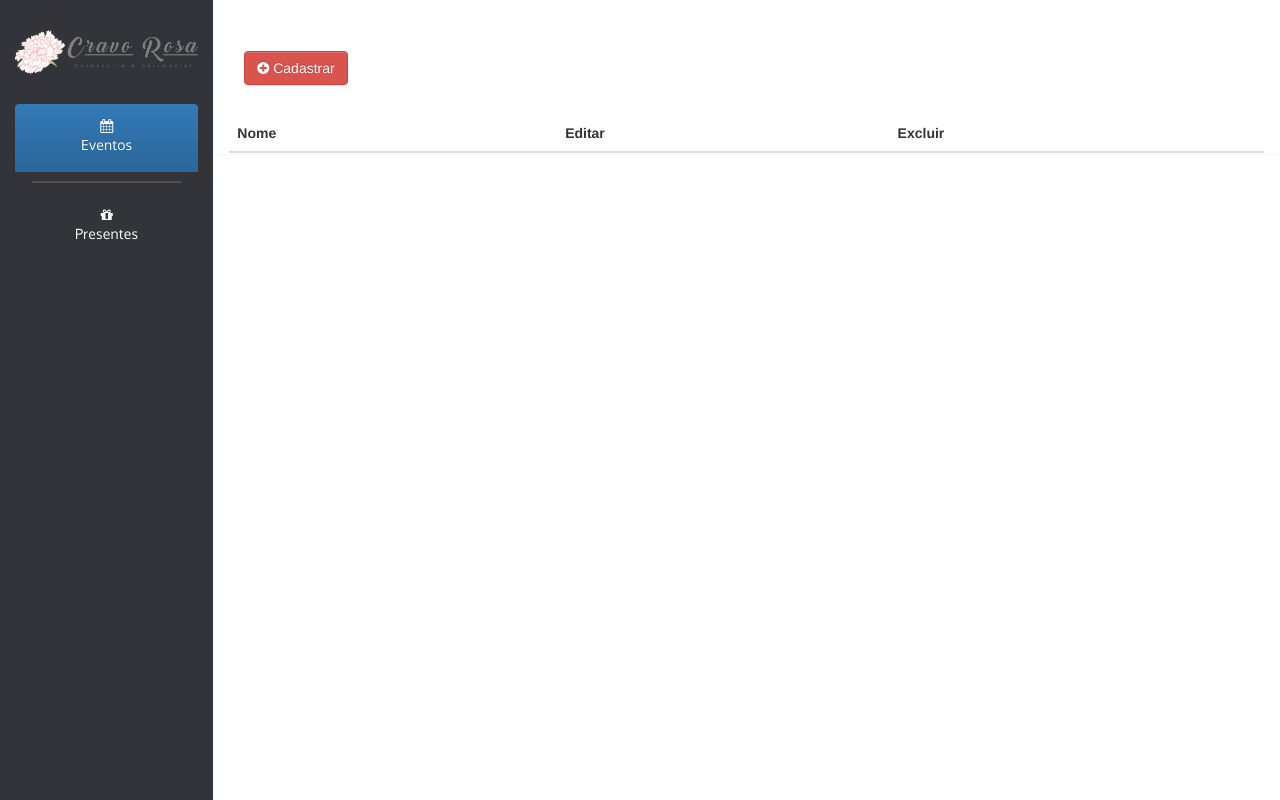
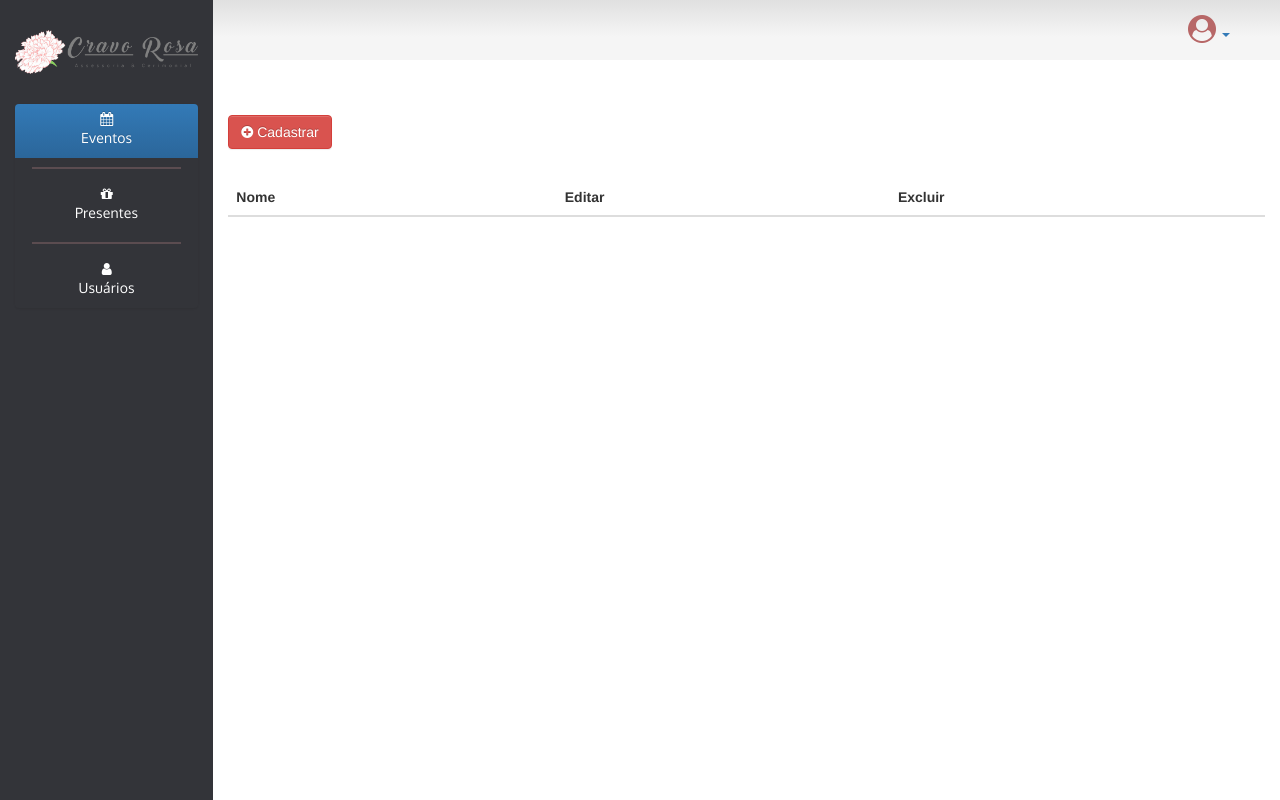
Before and after one commit to thiagobehm/cravoRosa, a PHP site: page /admin/painel.php in a window 1280 px wide. Run offline with PHP 8.4, Linux system fonts and the light colour scheme; lists and menus that the app fills with data are empty; some libraries are stand-ins or nearby versions.

Commit message:
adjusted edit menu and modal of events

```diff
--- a/public_html/admin/controller/eventosController.js
+++ b/public_html/admin/controller/eventosController.js
@@ -4,6 +4,37 @@ app.controller('eventosCtrl', ['$scope', '$http', function($scope, $http) {
   $scope.showCadastroEventos = false;
   $scope.evento = {};
   $scope.eventos = [];
+
+  /**
+   * evento para verificar quando usuário pressiona enter e submete form para novo cadastro ou edição do evento
+   */
+  $(document).ready(function () {
+      $('#nomeEvento').on('keypress', function (e) {
+        if (e.which === 13) {
+          $scope.submeter();
+        }
+      });
+    });
+
+  $scope.abrirCadastro = function () {
+    $scope.evento = $scope.objEvento();
+    $('#myModal').modal('show');
+  }
+
+  /**
+   * Decide se vai cadastrar um novo evento ou editar um já cadastrado
+   * @param  {int} $id id usado para edição do evento
+   *
+   * */
+  $scope.submeter = function ($id) {
+    if ($scope.evento.id === -1) {
+      $scope.cadastrarEvento();
+    } else {
+      $scope.updateEvento($id);
+    }
+
+    $('#myModal').modal('hide');
+  }
 
   /**
    * cadastra novo evento no banco
--- /dev/null
+++ b/public_html/admin/includes/menu.php
@@ -0,0 +1,10 @@
+<div class="admin-logo">
+	<img src="../images/logo2.png" alt="Logo" class="img-responsive">
+</div>
+<ul class="list-group">
+	<li class="list-group-item active"><a class="fa fa-calendar" href="#"> <span>Eventos</span></a></li>
+	<hr>
+	<li class="list-group-item"><a href="" class="fa fa-gift"> <span>Presentes</span> </a> </li>
+	<hr>
+	<li class="list-group-item"><a href="" class="fa fa-user"> <span>Usuários</span> </a> </li>
+</ul>
--- a/public_html/admin/painel.php
+++ b/public_html/admin/painel.php
@@ -12,19 +12,26 @@
 	<div class="container-fluid" id="admin" ng-controller="eventosCtrl">
 		<div class="row">
 			<aside class="col-xs-3 col-md-3 col-lg-2 text-center">
-				<div class="admin-logo">
-					<img src="../images/logo2.png" alt="Logo" class="img-responsive">
+				<?php include 'includes/menu.php'; ?>
+			</aside>
+			<main class="col-xs-9 col-md-9 col-lg-10">
+				<div class="header-bar">
+					<div class="header-user">
+						<ul class="nav navbar-nav navbar-right">
+							<li class="dropdown">
+								<a href="#" class="dropdown-toggle" data-toggle="dropdown"><span class="fa fa-user-circle fa-2x"></span> <b class="caret"></b></a>
+								<ul class="dropdown-menu">
+									<li><a href="#">Alterar Senha</a></li>
+									<li><a href="#">Sair</a></li>
+								</ul>
+							</li>
+						</ul>
 					</div>
-				<ul class="list-group">
-					<li class="list-group-item active"><a class="fa fa-calendar" href="#"> <span>Eventos</span></a></li>
-					<hr>
-					<li class="list-group-item"><a href="" class="fa fa-gift"> <span>Presentes</span> </a> </li>
-				</ul>
-			</aside>
-			<main class="col-xs-9 col-md-9 col-lg-10 panel">
-				<div class="col-xs-8" style="margin-bottom: 30px;">
+				</div>
+				<div class="main-content">
+					<div class="col-xs-8 btn-space">
 						<!-- Button trigger modal -->
-					<button type="button" class="btn btn-danger" data-toggle="modal" data-target="#myModal">
+						<button type="button" class="btn btn-danger"  ng-click="abrirCadastro()">
 							<span class="fa fa-plus-circle"></span> Cadastrar
 						</button>
 					</div>
@@ -39,11 +46,12 @@
 						<tbody>
 							<tr ng-repeat="evento in eventos">
 								<td>{{evento.nome}}</td>
-							<td><a href="" class="btn btn-success" ng-click="editarEvento(evento.id)"><span class="glyphicon glyphicon-pencil" aria-hidden="true"></span></a></td>
+								<td><a href="" class="btn btn-primary" ng-click="editarEvento(evento.id)"><span class="glyphicon glyphicon-pencil" aria-hidden="true"></span></a></td>
 								<td><a href="" class="btn btn-danger" ng-click="remover(evento.id)"><span class="glyphicon glyphicon-trash" aria-hidden="true"></span></a></td>
 							</tr>
 						</tbody>
 					</table>
+				</div>
 			</main>
 		</div>
 
@@ -53,7 +61,8 @@
 				<div class="modal-content">
 					<div class="modal-header">
 						<button type="button" class="close" data-dismiss="modal" aria-label="Close"><span aria-hidden="true">&times;</span></button>
-						<h4 class="modal-title" id="myModalLabel">Cadastrar Evento</h4>
+						<h4 class="modal-title" ng-show="evento.id === -1" id="myModalLabel">Cadastrar Evento</h4>
+						<h4 class="modal-title" ng-show="evento.id !== -1" id="myModalLabel">Editar Evento</h4>
 					</div>
 					<div class="modal-body">
 						<form name="eventoForm" class="form-horizontal transition" method="post">
@@ -61,8 +70,8 @@
 								<div class="col-xs-12 input-group">
 									<input type="text" class="form-control" name="nome" id="nomeEvento" ng-model="evento.nome" placeholder="Informe nome do evento" autofocus>
 									<span class="input-group-addon">
-										<button type="button" class="btn btn-danger" ng-show="evento.id === -1" data-dismiss="modal" ng-click="cadastrarEvento()"> Cadastrar</button>
-										<button type="button" class="btn btn-danger" ng-show="evento.id !== -1" data-dismiss="modal" ng-click="updateEvento(evento.id)"> Editar</button>
+										<button type="button" class="btn btn-danger" ng-show="evento.id === -1" data-dismiss="modal" ng-click="submeter()"> Cadastrar</button>
+										<button type="button" class="btn btn-danger" ng-show="evento.id !== -1" data-dismiss="modal" ng-click="submeter(evento.id)"> Editar</button>
 									</span>
 
 								</div>
--- a/public_html/css/style.css
+++ b/public_html/css/style.css
@@ -446,6 +446,28 @@ form#login {
   margin-bottom: 50px;
 }
 
+.header-bar {
+  background:  #fefefe;
+  background: -moz-linear-gradient(top, rgba(224,224,224,1) 0%, rgba(245,245,245,1) 61%, rgba(245,245,245,1) 100%);
+  background: -webkit-gradient(left top, left bottom, color-stop(0%, rgba(224,224,224,1)), color-stop(61%, rgba(245,245,245,1)), color-stop(100%, rgba(245,245,245,1)));
+  background: -webkit-linear-gradient(top, rgba(224,224,224,1) 0%, rgba(245,245,245,1) 61%, rgba(245,245,245,1) 100%);
+  background: -o-linear-gradient(top, rgba(224,224,224,1) 0%, rgba(245,245,245,1) 61%, rgba(245,245,245,1) 100%);
+  background: -ms-linear-gradient(top, rgba(224,224,224,1) 0%, rgba(245,245,245,1) 61%, rgba(245,245,245,1) 100%);
+  background: linear-gradient(to bottom, rgba(224,224,224,1) 0%, rgba(245,245,245,1) 61%, rgba(245,245,245,1) 100%);
+  height: 60px;
+}
+
+.header-user {
+  padding: 0 50px;
+}
+
+.nav > li.dropdown.open{
+  position: relative;
+  background: #fefefe;
+  border: 1px solid #e1d5d5;
+  z-index: 10;
+
+}
 
 /* menu */
 
@@ -477,7 +499,7 @@ form#login {
   text-decoration: none;
   width: 100%;
   height: 100%;
-  padding: 15px;
+  padding: 8px;
 }
 
 
@@ -516,9 +538,18 @@ aside hr {
   margin-bottom: 10px;
 }
 
-main.panel {
-  background: #FFFFFF;
-  margin-top: 50px;
+main.col-xs-9, main.col-md-9, main.col-lg-10{
+  padding: 0;
+}
+
+.main-content{
+  padding: 15px;
+  margin: 40px 0;
+}
+
+.btn-space{
+  margin-bottom: 30px;
+  padding: 0;
 }
 
 
@@ -544,6 +575,11 @@ main.panel {
   #contato .well {
     margin: 50px 0;
   }
+
+  .header-bar {
+    height: 50px;
+    margin-top: -10px;
+  }
 }
 
 @media (max-width: 600px) {
```
Lines whose indentation alone changed are shown as unchanged.
